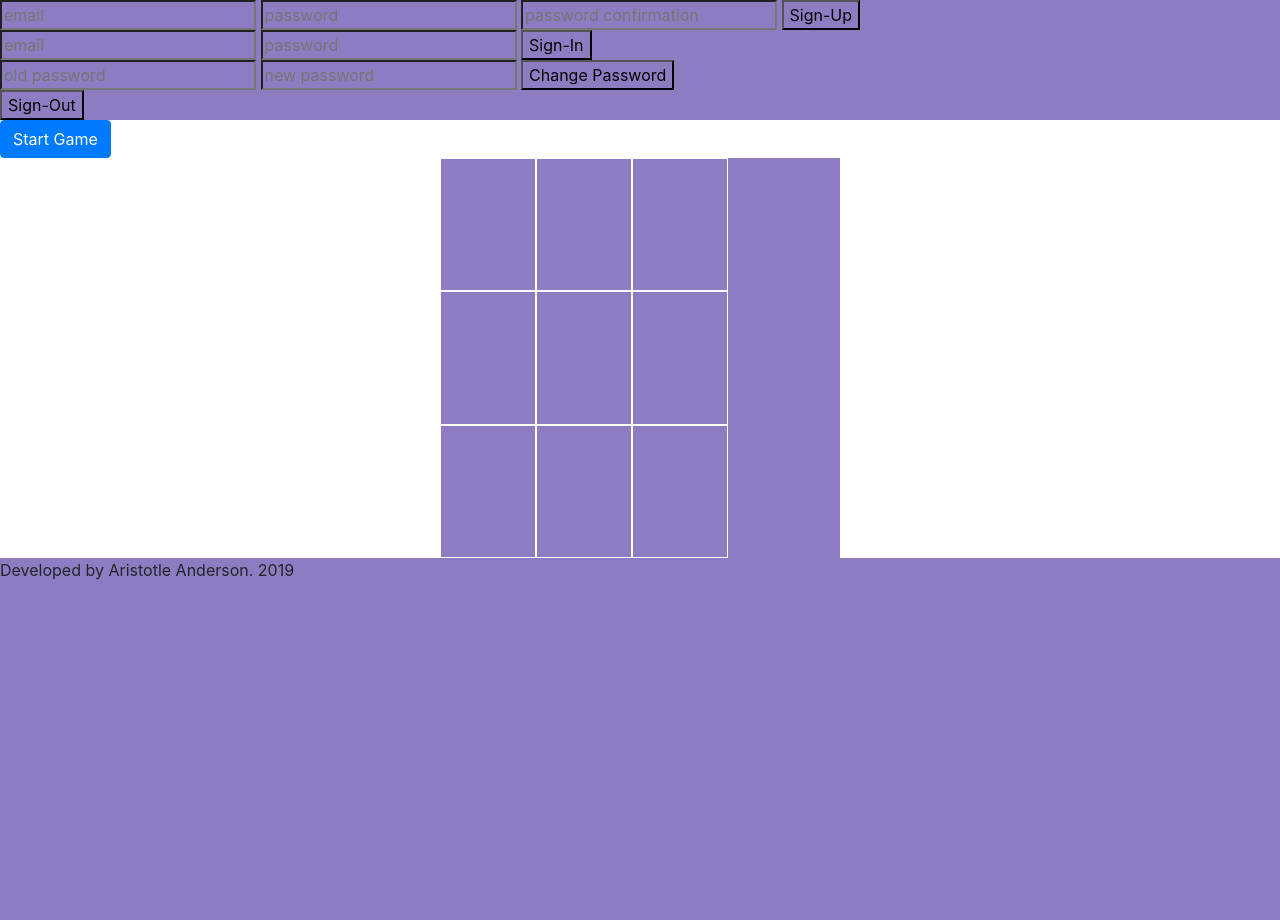
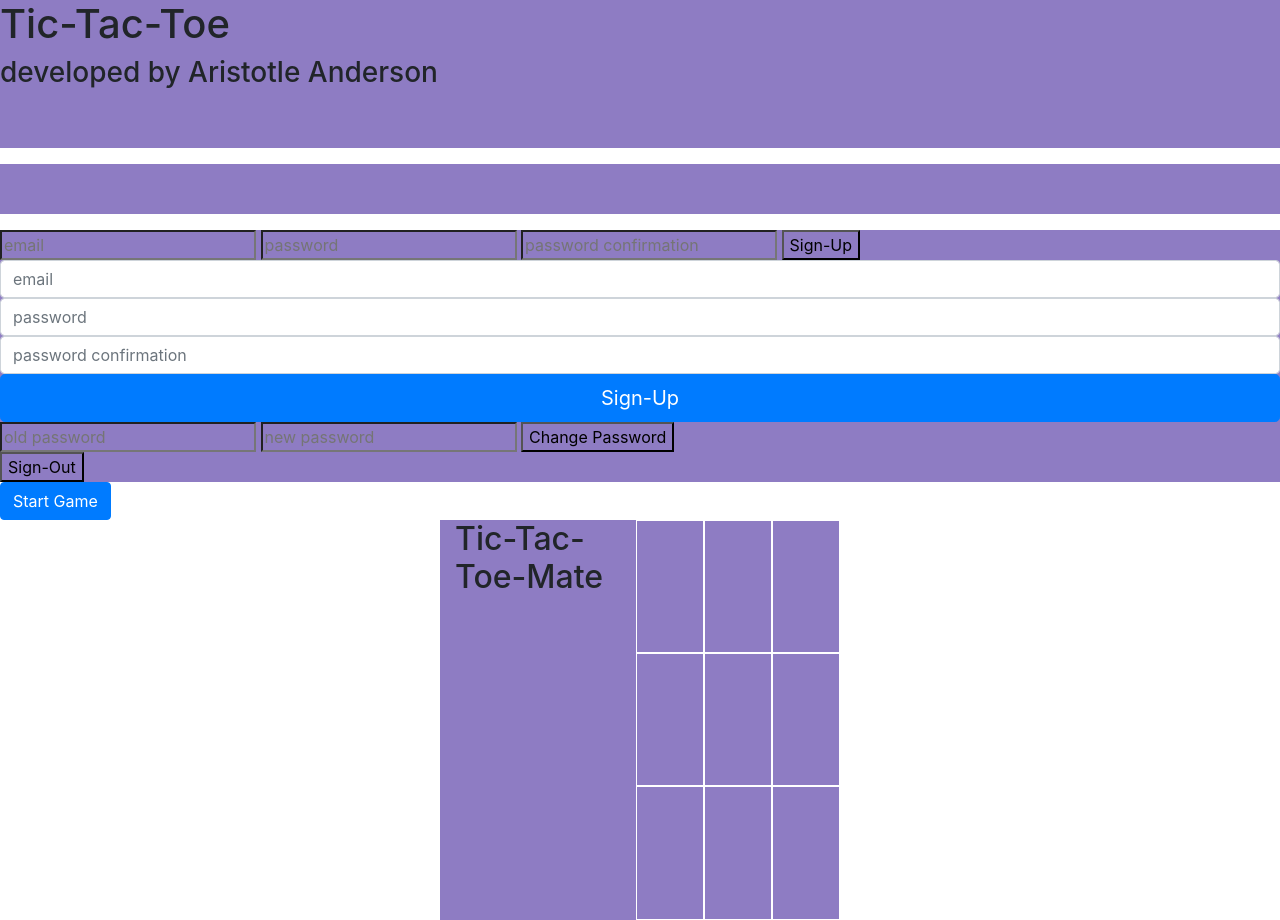
Before and after one commit to anderson-aristotle/tic-tac-mate, a website built with webpack: page index.html in a window 1280 px wide. Before the commit the page ends 800 px from the top, so only its background shows below. Built offline with nearby package versions, Linux system fonts and the light colour scheme.

Commit message:
added hidden class to layer app and Bootstrap to help with design and layout

```diff
--- a/index.html
+++ b/index.html
@@ -14,9 +14,32 @@
 </head>
 
 <body>
+    <div class="auth-container">
+      <h1 class="title">Tic-Tac-Toe</h1>
+      <h3 class="subtitle">developed by Aristotle Anderson</h3>
+
+    <!--Sign-up-message-alert-->
+      <div id="sign-up-alert-container">
+        <div class="alert alert-danger alert-dismissible fade" role="alert" id="sign-up-auth-alert-failure">
+          <strong>Error - </strong> Username exists, or passwords do not match. Try again.
+        </div>
+      </div>
+    </div>
+
+    <!--Sign-in-message-alert -->
+    <div id="sign-in-success-container">
+      <div class="alert alert-success alert-dismissible fade" role="alert" id="sign-in-auth-alert-success">
+        <strong>Success! </strong> You have signed in.
+      </div>
+    </div>
+
+    <!--added features-->
+    <!--Change-password-message-alert-->
+    <!--Sign-out-message-alert-->
+
     <div class="page-div">
+      <!-- Sign-up-form -->
     <div class="sign-up-container">
-      <!-- Sign-Up-Credentials -->
     <form id="sign-up-form">
         <input name="credentials[email]" type="email" placeholder="email">
         <input name ="credentials[password]" type="password" placeholder="password">
@@ -25,16 +48,17 @@
       </form>
     </div>
 
-    <!--Sign-In Credentials -->
+    <!--Sign-in-form -->
       <form id="sign-in-form">
-        <input name="credentials[email]" type="email" placeholder="email">
-        <input name="credentials[password]" type="password" placeholder="password">
-        <input type="submit" value="Sign-In">
+          <input name="credentials[email]" class="form-control" type="email" placeholder="email">
+          <input name ="credentials[password]" class="form-control" type="password" placeholder="password">
+          <input name="credentials[password_confirmation]" class="form-control" type="password" placeholder="password confirmation">
+          <input type="submit" class="btn btn-lg btn-primary btn-block" value="Sign-Up">
       </form>
+    </div>
 
-    </div>
     <!-- Change Password -->
-    <div class="change-password">
+    <div class="change-password-container hidden">
       <form id="change-password-form">
         <input name="passwords[old]" type="password" placeholder="old password">
         <input name="passwords[new]" type="password" placeholder="new password">
@@ -43,16 +67,18 @@
     </div>
 
     <!-- Log-Out Credentials -->
-    <div class="sign-out-container">
+    <div class="sign-out-container hidden">
       <form id="sign-out-form">
         <input type="submit" value="Sign-Out">
       </form>
     </div>
+
     <!-- Create Game Button -->
-<button id="create-game"type="button" class="btn btn-primary"> Start Game</button>
+    <button id="create-game"type="button" class="btn btn-primary hidden"> Start Game</button>
 
     <!-- Gameboard Divs-->
     <div class="container square" id="game-board">
+      <h2>Tic-Tac-Toe-Mate</h2>
         <div class="row">
           <div id="czero" class="col-4 box" data-cell-index="0"></div>
           <div id="cone" class="col-4 box" data-cell-index="1"></div>
@@ -65,9 +91,6 @@
           <div id="ceight" class="col-4 box" data-cell-index="8"></div>
         </div>
       </div>
-    <footer class="clearfix">
-      <p class="message">Developed by Aristotle Anderson. 2019</p>
-    </footer>
   </body>
 
 </html>
```
Lines whose indentation alone changed are shown as unchanged.
